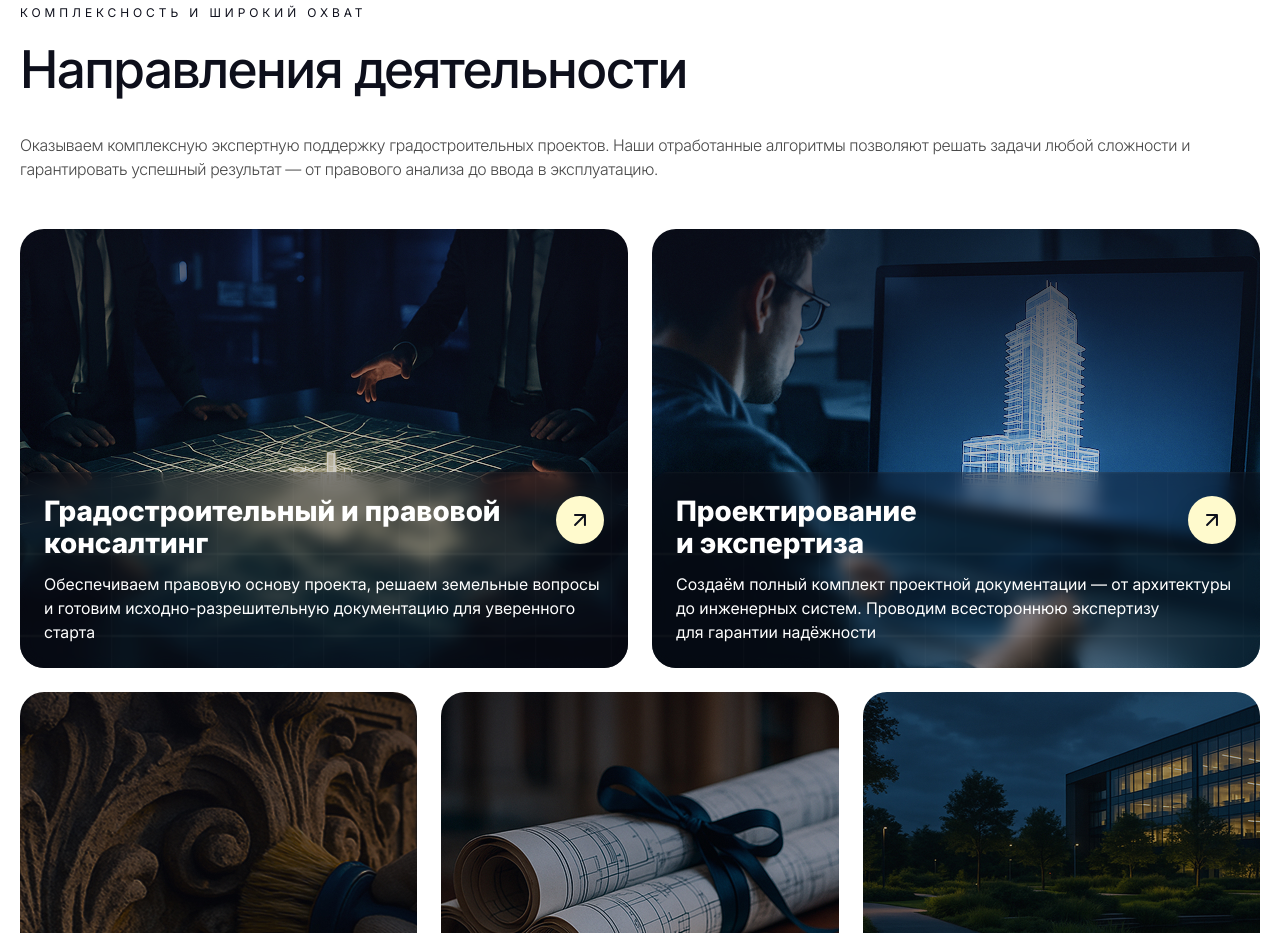
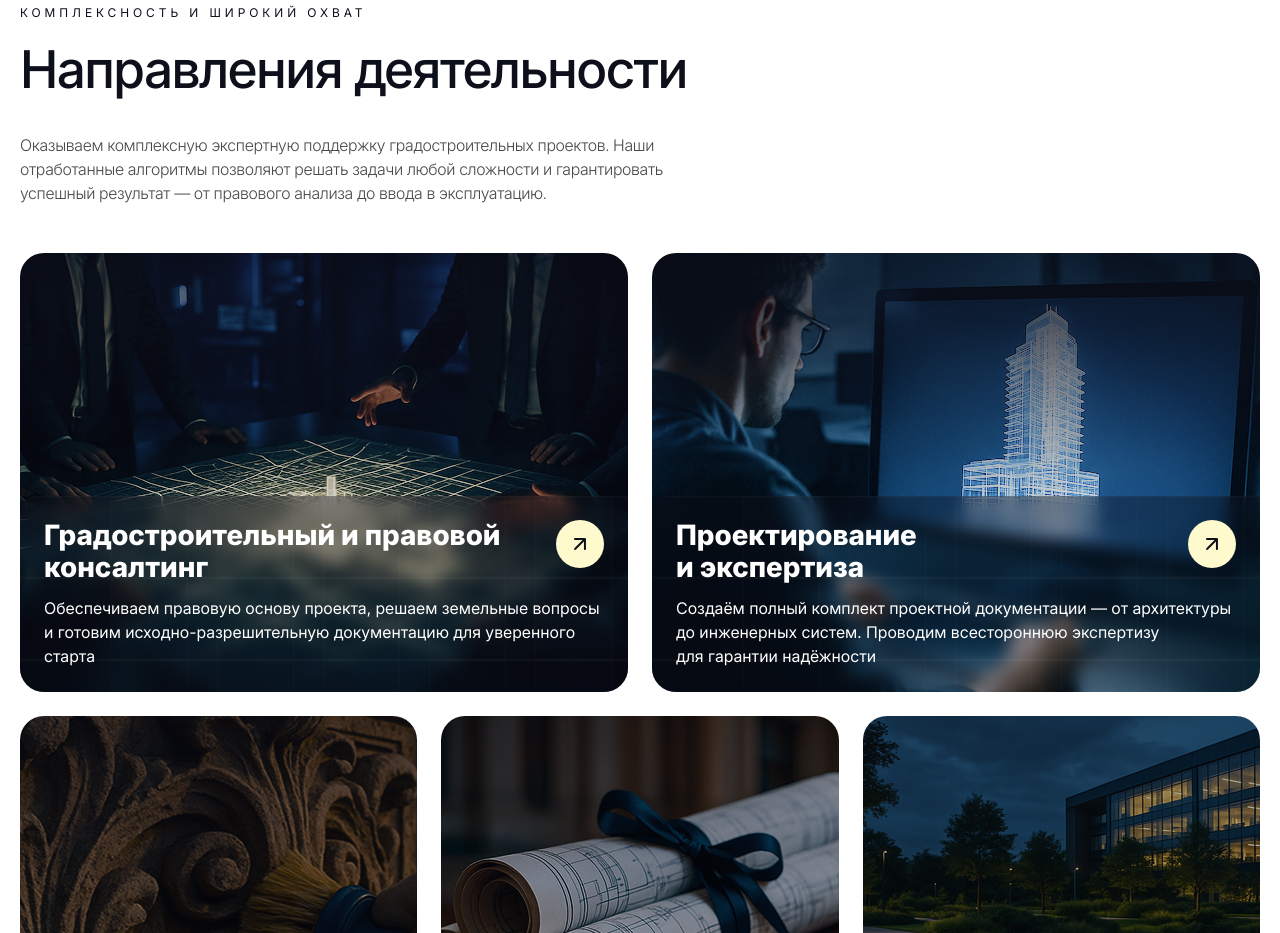
Before and after one commit to alemminik/gradcenter, a website: page index.html in a window 1280 px wide. Shown: the part 2091-3024 px from the top of the page. Drawn offline with nearby package versions, Linux system fonts and the light colour scheme; files that its build step writes are made by us from their sources; files whose address does not match are found by name.

Commit message:
feat: directions-section: desc width fix

```diff
--- a/styles/index.scss
+++ b/styles/index.scss
@@ -1209,6 +1209,7 @@ $container-width: 1244px;
     color: $text-main;
     margin: 0;
     margin-bottom: 48px;
+    max-width: 716px;
   }
 
   &__grid {
@@ -1220,6 +1221,10 @@ $container-width: 1244px;
   }
 
   &__card {
+    // background-position: center;
+    // background-repeat: no-repeat;
+    // // background-size: ;
+
     &:nth-child(1) {
       grid-column: span 3;
       grid-row: 1;
```
